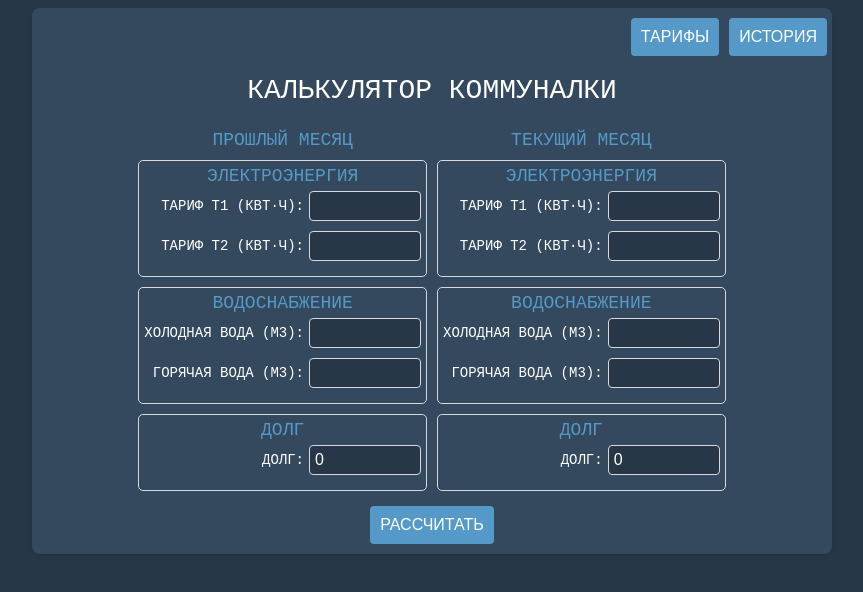
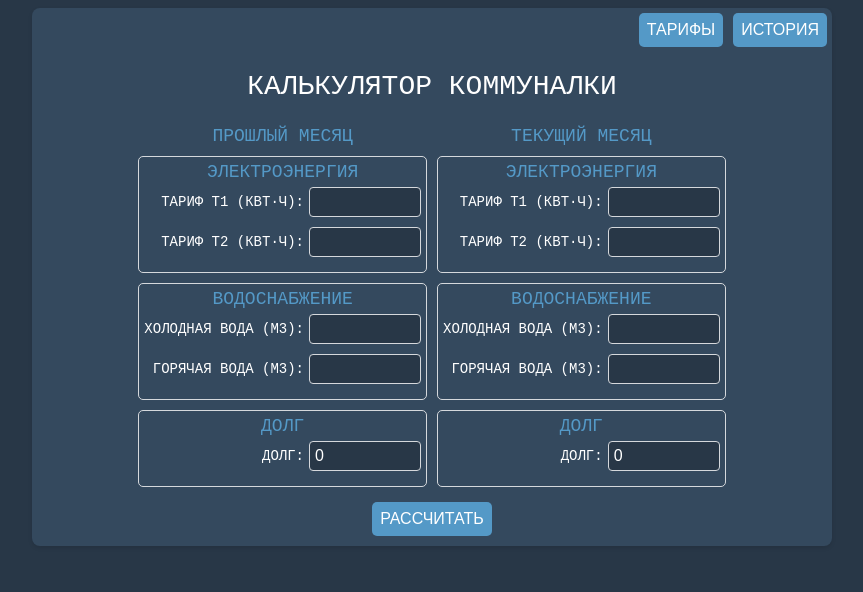
Before and after one commit to Sayrarm/communal_apartment, a website: page index.html in a window 1280 px wide. Shown: the whole page, without its empty margins (208-1071 px from the left). Drawn offline with Linux system fonts and the light colour scheme; a web font is replaced by a local one.

Commit message:
feat: change style for buttons

```diff
--- a/style.css
+++ b/style.css
@@ -132,8 +132,8 @@ button {
     font-size: 16px;
     text-transform: uppercase;
     border: none;
-    padding: 10px;
-    border-radius: 4px;
+    padding: 8px;
+    border-radius: 5px;
     cursor: pointer;
     margin: 0 5px;
     transition: all 0.3s ease;
@@ -144,7 +144,7 @@ button:hover {
 }
 .container-buttons {
     align-self: flex-end;
-    padding: 10px 0 0 5px;
+    padding: 5px 0;
 }
 .button-section {
     display: flex;
```
